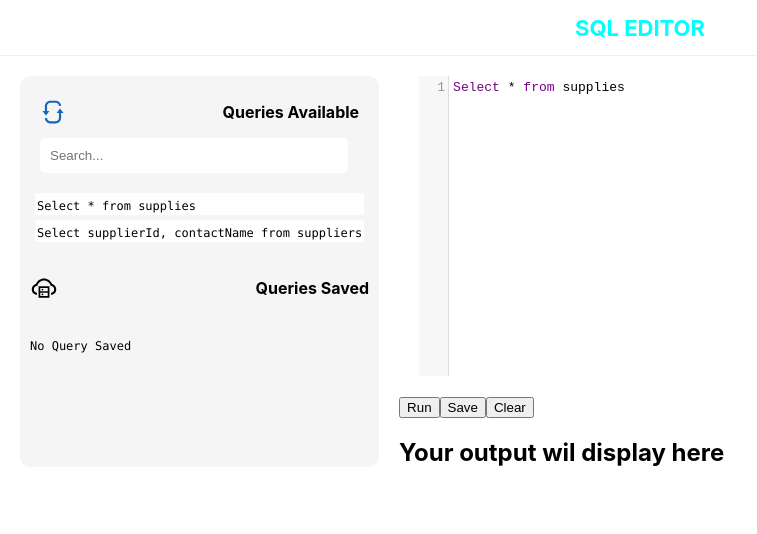
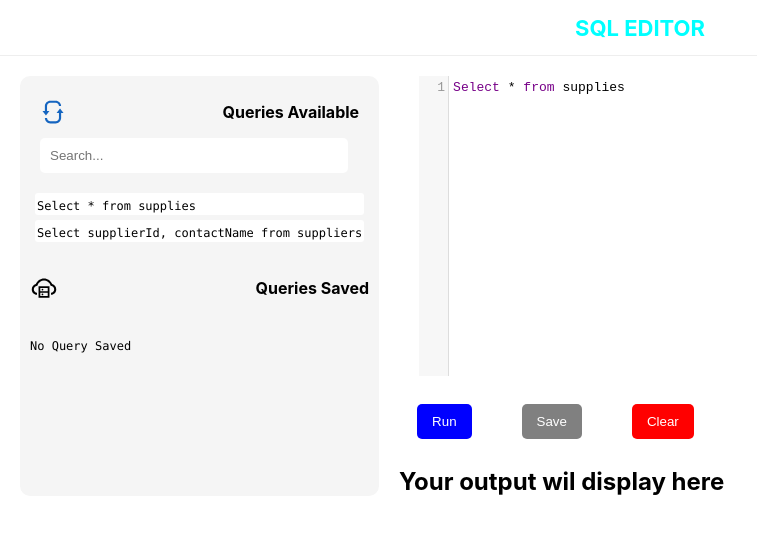
Before and after one commit to KayodeOlusi/sql-editor, a React (Create React App) app: page / in a window 1280 px wide. Shown: the top 534 px of the page, without its empty margins (0-757 px from the left). Built offline with nearby package versions, Linux system fonts and the light colour scheme.

Commit message:
about to work on output

```diff
--- a/src/components/Editor/CodeEditor/CodeEditor.css
+++ b/src/components/Editor/CodeEditor/CodeEditor.css
@@ -4,20 +4,22 @@
 
 .buttons {
   margin: 0 auto;
-  display: flex;
+  display: block;
   flex-direction: row;
-  justify-content: space-between;
+  justify-content: space-evenly;
   align-items: center;
   padding: 0.5rem;
   margin-top: 10px;
 }
 
 .code__editor .buttons .run__button {
-  background-color: blue;
+  background-color: blue !important;
   border: none;
   color: white;
   padding: 10px 15px;
   border-radius: 5px;
+  margin-right: 50px;
+  margin-left: 10px;
 }
 
 .code__editor .buttons .save__button {
@@ -26,6 +28,7 @@
   color: white;
   padding: 10px 15px;
   border-radius: 5px;
+  margin-right: 50px;
 }
 
 .code__editor .buttons .delete__button {
@@ -34,4 +37,5 @@
   color: white;
   padding: 10px 15px;
   border-radius: 5px;
+  margin-right: 50px;
 }
--- a/src/components/Editor/CodeEditor/CodeEditor.js
+++ b/src/components/Editor/CodeEditor/CodeEditor.js
@@ -1,5 +1,6 @@
 import Output from "./Output/Output";
 import Screen from "./Screen/Screen";
+import "./CodeEditor.css";
 
 const CodeEditor = ({
   query,
@@ -14,7 +15,9 @@ const CodeEditor = ({
     setQueryHistory([...queryHistory, query]);
   };
 
-  const clearQuery = () => {};
+  const clearQuery = () => {
+    setQuery("");
+  };
 
   return (
     <div className="code__editor">
```
